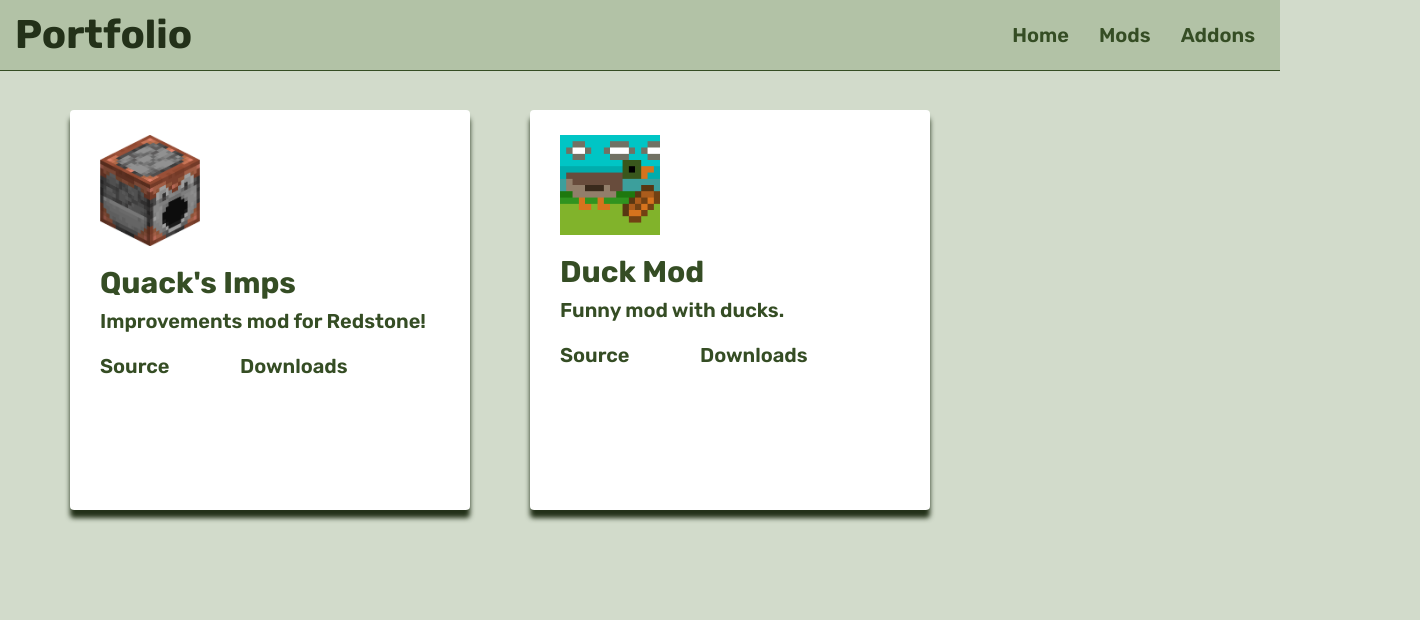
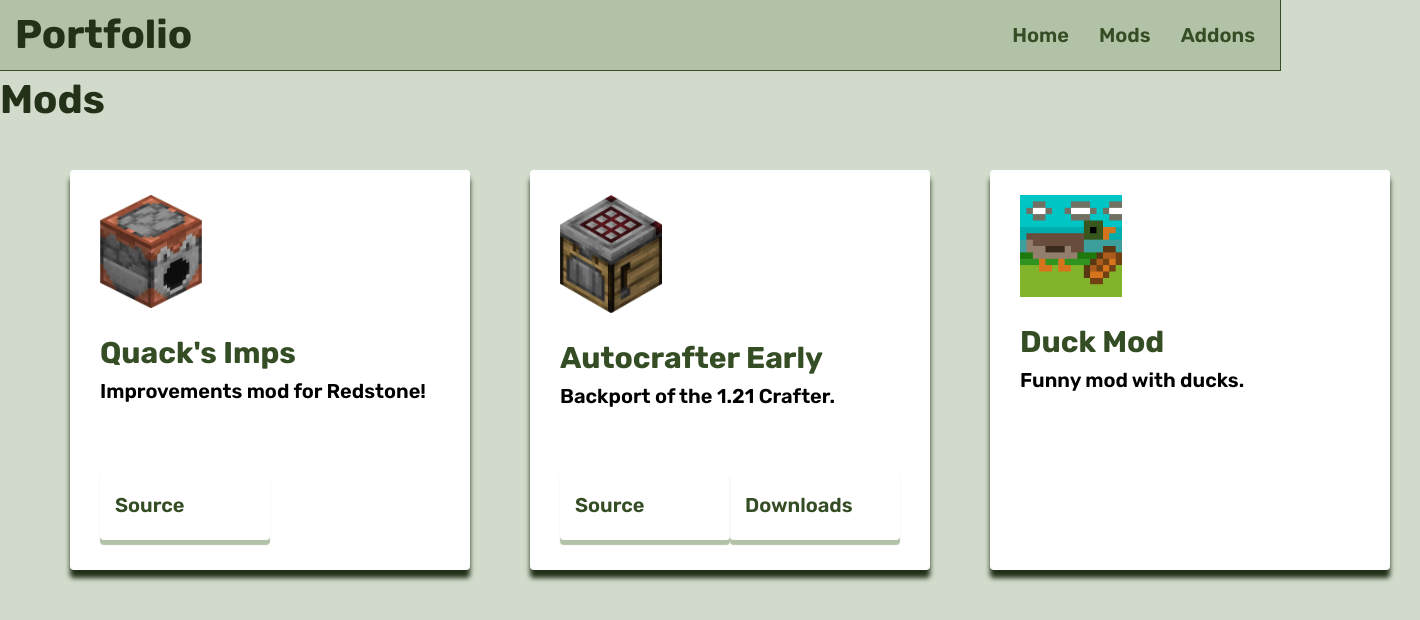
Before and after one commit to QuackImpala7321/Portfolio, a plain HTML site: page mods.html in a window 1280 px wide. Shown: the whole page, 1420 px wide, since content can reach past the window. Drawn offline with Linux system fonts and the light colour scheme.

Commit message:
styled buttons

```diff
--- a/css/style.css
+++ b/css/style.css
@@ -89,10 +89,10 @@ h2 {
 }
 
 .mod-item {
-	cursor: pointer;
 	background: var(--tile-color);
 	display: flex;
 	flex-direction: column;
+	justify-content: space-between;
 
 	width: 400px;
 	height: 400px;
@@ -103,22 +103,29 @@ h2 {
 	box-shadow: 0px 8px 5px var(--dark-color)
 }
 
-.mod-item img {
+.mod-item-body img {
 	margin: 15px 0;
 
-	width: 100px;
+	width: 30%;
 }
 
-.item-button-row {
+.button-row {
 	display: flex;
-	justify-content: space-between;
 	flex-direction: row;
 
-	margin: 5px 0;
-	padding: 10px 0;
+	margin: 20px 0;
 }
 
-.source-button {
-	width: 200px;
-	height: 50px;
+.button-row a {
+	display: flex;
+	flex-direction: row;
+
+	width: 50%;
+	padding: 20px 0;
+	border-radius: 4px;
+	box-shadow: 0 5px 1px 0 var(--light-color);
 }
+
+.button-row a p {
+	margin: 0 15px;
+}
--- a/database/projects/mods/mods.json
+++ b/database/projects/mods/mods.json
@@ -1,6 +1,7 @@
 {
     "dirs": [
         "quacks-imps",
+        "autocrafter-early",
         "duck-mod"
     ]
 }
--- a/js/mods.js
+++ b/js/mods.js
@@ -1,75 +1,73 @@
 const modsDir = "/database/projects/mods"
 
-document.addEventListener('DOMContentLoaded', function() {
+document.addEventListener('DOMContentLoaded', async function() {
     const container = document.querySelector('.item-container')
-    getModList()
-    .then(mods => {
+    const mods = await getModList()
     for (const dir of mods)
-            displayMod(dir, container)
-    })
-    .catch(e => console.error(e))
+        await displayMod(dir, container)
 })
 
 /**
  * Adds the mod page to
  * @param {string} dir
  * @param {Element} container
+ * @returns {Promise<void>}
  */
-function displayMod(dir, container) {
+async function displayMod(dir, container) {
     const modDir = `${modsDir}/${dir}`
-    getJson(`${modDir}/manifest.json`)
-    .then(info => {
+    const info = await getJson(`${modDir}/manifest.json`)
     console.log(info)
 
     const listNode = document.createElement('li')
-        const a = document.createElement('a')
-        a.className = 'mod-item'
-        a.href = info.source ? info.source : '#'
+    const buttons = document.createElement('div')
+    buttons.className = 'button-row'
+    const tile = document.createElement('div')
+    tile.className = 'mod-item'
+    const body = document.createElement('div')
+    body.className = 'mod-item-body'
 
     const image = document.createElement('img')
     const title = document.createElement('h2')
     const paragraph = document.createElement('p')
-        const bottomRow = document.createElement('ol')
-        bottomRow.className = 'item-button-row'
 
-        // bottom row
-        const source = document.createElement('a')
-        const downloads = document.createElement('a')
-        source.className = 'source-buttom'
-        downloads.className = 'source-button'
-        const sourceParagraph = document.createElement('p')
-        const downloadsParagraph = document.createElement('p')
-
-        sourceParagraph.appendChild(document.createTextNode('Source'))
-        downloadsParagraph.appendChild(document.createTextNode('Downloads'))
-        source.appendChild(sourceParagraph)
-        downloads.appendChild(downloadsParagraph)
-        bottomRow.appendChild(source)
-        bottomRow.appendChild(downloads)
+    if (info.source) {
+        const button = document.createElement('a')
+        const p = document.createElement('p')
+        p.appendChild(document.createTextNode('Source'))
+        button.href = info.source
+        button.appendChild(p)
+        buttons.appendChild(button)
+    }
+    if (info.downloads) {
+        const button = document.createElement('a')
+        const p = document.createElement('p')
+        p.appendChild(document.createTextNode('Downloads'))
+        button.href = info.downloads
+        button.appendChild(p)
+        buttons.appendChild(button)
+    }
 
     // item body
     image.src = `${modDir}/icon.png`
     title.appendChild(document.createTextNode(info.name))
     paragraph.appendChild(document.createTextNode(info.short_description))
 
-        listNode.appendChild(a)
-        a.appendChild(image)
-        a.appendChild(title)
-        a.appendChild(paragraph)
-        a.appendChild(bottomRow)
-        container.appendChild(a)
-    })
-    .catch(e => console.error(e))
+    tile.appendChild(body)
+    tile.appendChild(buttons)
+    listNode.appendChild(tile)
+    body.appendChild(image)
+    body.appendChild(title)
+    body.appendChild(paragraph)
+    container.appendChild(listNode)
 }
 
 /**
  * Gets the mod list from mods.json
  * @returns {Promise<string[]>}
  */
-function getModList() {
-    return getJson(`${modsDir}/mods.json`)
-    .then(json => json.dirs)
-    .catch(e => console.error(e))
+async function getModList() {
+    const json = await getJson(`${modsDir}/mods.json`)
+    return json.dirs
 }
 
 /**
@@ -77,8 +75,7 @@ function getModList() {
  * @param {string} path
  * @returns {Promise<any>}
  */
-function getJson(path) {
-    return fetch(path)
-    .then(res => res.json())
-    .catch(e => console.error(e))
+async function getJson(path) {
+    const contents = await fetch(path)
+    return await contents.json()
 }
--- a/mods.html
+++ b/mods.html
@@ -27,7 +27,8 @@
 		</ol>
 	</nav>
 
-    <ol class="item-container">
+    <h1 class="title">Mods</h1>
+	<ol class="item-container">
     </ol>
 </body>
 </html>
--- a/schema/manifest.schema.json
+++ b/schema/manifest.schema.json
@@ -15,6 +15,9 @@
         },
         "source": {
             "type": "string"
+        },
+        "downloads": {
+            "type": "string"
         }
     }
 }
```
Also changed, not shown: database/projects/mods/autocrafter-early/icon.png (added), database/projects/mods/autocrafter-early/manifest.json (added). Lines whose indentation alone changed are shown as unchanged.
